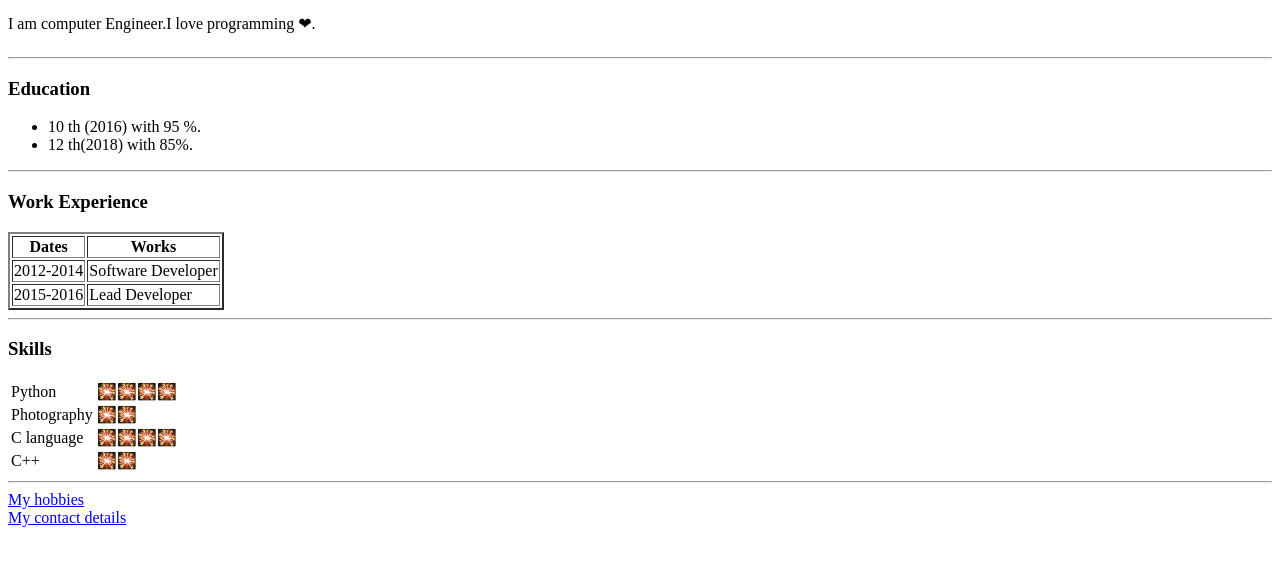
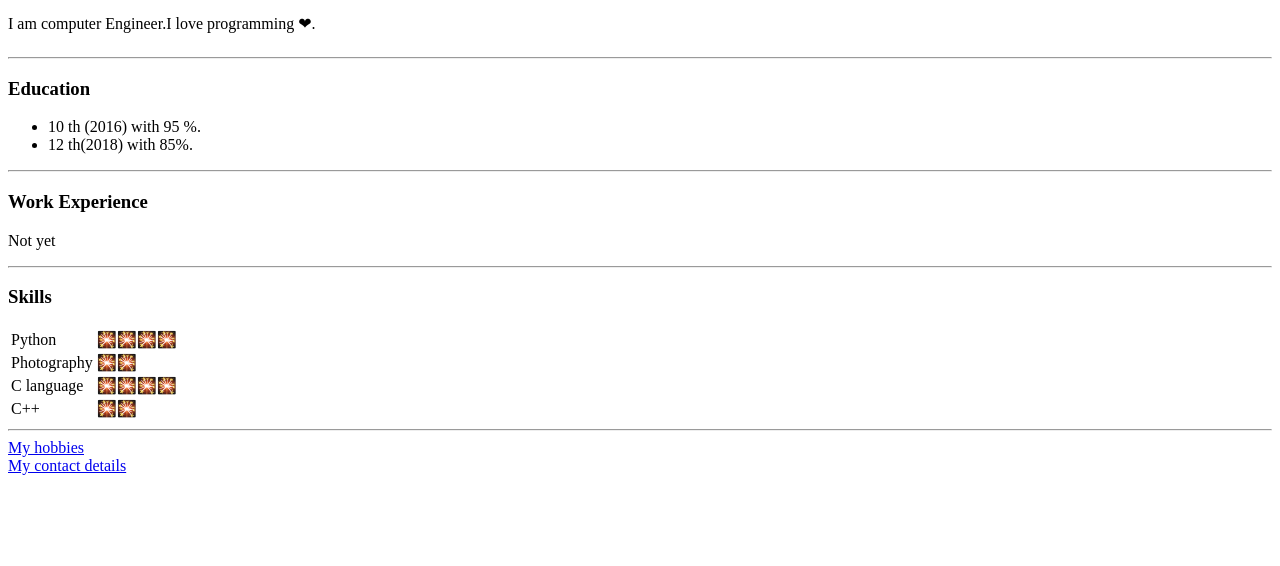
Before and after one commit to Rutuja5442/CV, a plain HTML site: page index.html in a window 1280 px wide. Shown: the part 100-666 px from the top of the page. Drawn offline with Linux system fonts and the light colour scheme.

Commit message:
Add files via upload

```diff
--- a/index.html
+++ b/index.html
@@ -36,35 +36,9 @@
   </ul>
   <hr />
   <h3>Work Experience</h3>
-  <table border="2">
-    <thead>
-      <tr>
-        <th>
-          Dates
-        </th>
-        <th>
-          Works
-        </th>
-      </tr>
-
-    </thead>
-    <tr>
-      <td>
-        2012-2014
-      </td>
-      <td>
-        Software Developer
-      </td>
-    </tr>
-    <tr>
-      <td>
-        2015-2016
-      </td>
-      <td>
-        Lead Developer
-      </td>
-    </tr>
-  </table>
+  <p>
+    Not yet
+  </p>
   <hr />
   <h3>Skills</h3>
   <table >
```
